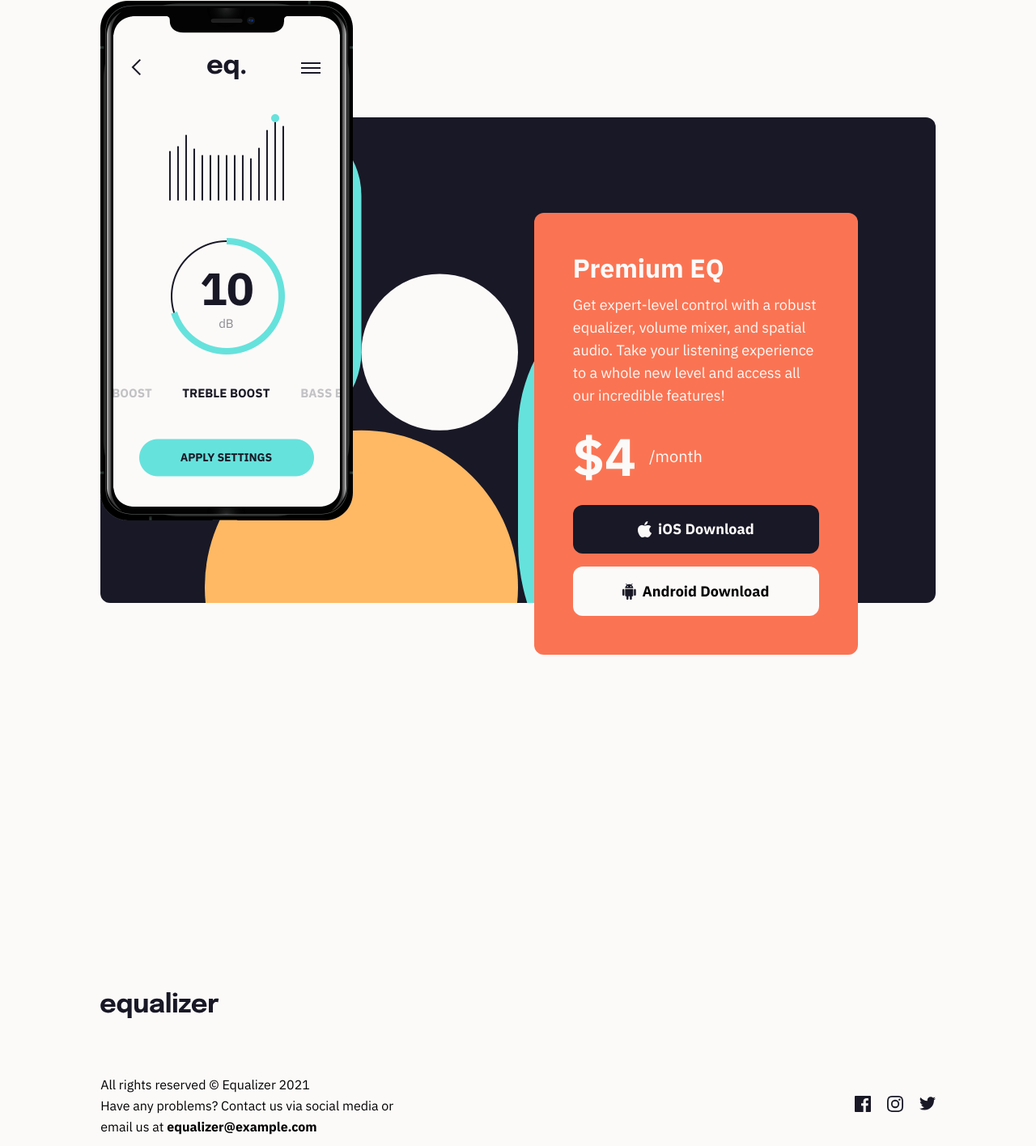
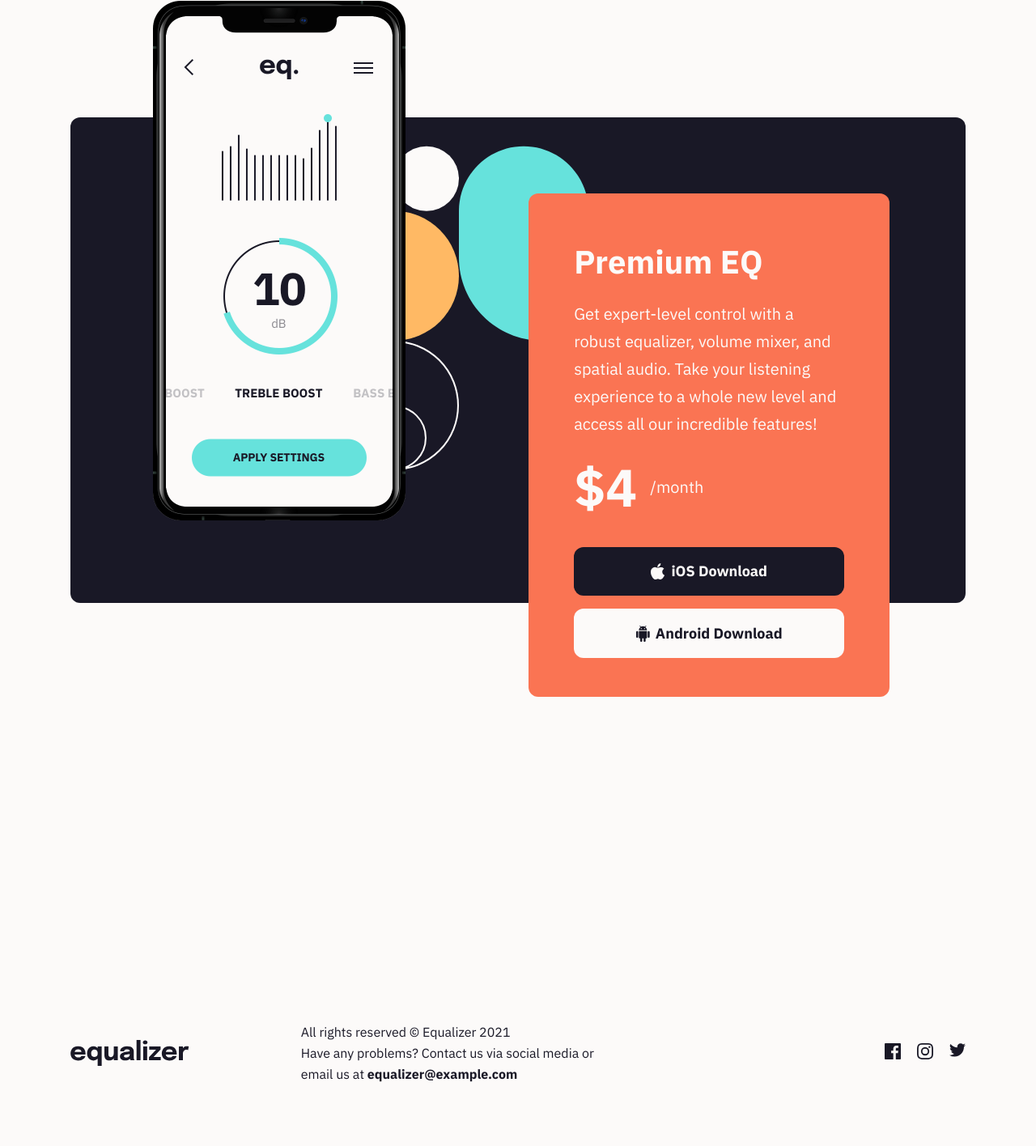
Before and after one commit to Dudeldups/FM-equalizer-landing-page, a plain HTML site: page index.html in a window 1280 px wide. Shown: the part 544-1960 px from the top of the page at 81% size. Drawn offline with Linux system fonts and the light colour scheme.

Commit message:
added desktop mq for cta and footer

```diff
--- a/index.html
+++ b/index.html
@@ -90,7 +90,9 @@
           <p>All rights reserved © Equalizer 2021</p>
           <p>
             Have any problems? Contact us via social media or email us at
-            <span class="footer__email">equalizer@example.com</span>
+            <a href="mailto:equalizer@example.com" class="footer__email"
+              >equalizer@example.com</a
+            >
           </p>
         </article>
         <nav class="footer__nav">
--- a/src/scss/base/_base.scss
+++ b/src/scss/base/_base.scss
@@ -7,6 +7,6 @@ body {
   max-width: 32rem;
 
   @include mq(680px) {
-    max-width: 69.375rem;
+    max-width: 74rem;
   }
 }
--- a/src/scss/base/_typography.scss
+++ b/src/scss/base/_typography.scss
@@ -42,13 +42,13 @@ body {
   color: $clr-white;
 
   &__title {
-    font-size: 2rem;
+    font-size: get-clamp(2rem, 2.5rem, 48rem, 59.375rem);
     line-height: 2.5rem;
   }
 
   &__desc {
-    font-size: 1.125rem;
-    line-height: 1.75rem;
+    font-size: get-clamp(1.125rem, 1.25rem, 48rem, 59.375rem);
+    line-height: get-clamp(1.75rem, 2.125rem, 48rem, 59.375rem);
   }
 
   &__price {
@@ -72,9 +72,15 @@ body {
   &-ios {
     color: $clr-white;
   }
+
+  &-android {
+    color: $clr-black;
+  }
 }
 
 .footer {
+  color: $clr-black;
+
   &__text {
     font-size: 1rem;
     line-height: 1.625rem;
@@ -86,5 +92,7 @@ body {
       weight: 700;
     }
     line-height: 1.625rem;
+    text-decoration: none;
+    color: inherit;
   }
 }
--- a/src/scss/components/_buttons.scss
+++ b/src/scss/components/_buttons.scss
@@ -11,7 +11,7 @@
   transition: background 0.3s ease-in;
 
   &-ios {
-    margin-top: 1.1rem;
+    margin-top: get-clamp(1.1rem, 2rem, 42.5rem, 60rem);
     background: $clr-black;
 
     &:hover,
--- a/src/scss/partials/_cta.scss
+++ b/src/scss/partials/_cta.scss
@@ -5,12 +5,12 @@
   height: 37.5rem;
   position: relative;
   background: $clr-black url("../assets/images/bg-pattern-2.svg") top center /
-    75% no-repeat;
+    min(75%, 20rem) no-repeat;
   border-radius: 0.75rem;
 
   @include mq(680px) {
     margin-inline: $margin-inline-main;
-    background-image: url("../assets/images/bg-pattern-2.svg");
+    background-position: min(50%, 20rem) -37%;
   }
 
   &__img {
@@ -21,25 +21,26 @@
 
     @include mq(680px) {
       max-width: get-clamp(16.4rem, 19.5rem, 42.5rem, 62.5rem);
-      inset: -9rem auto auto 0;
+      inset: -9rem auto auto get-clamp(2rem, 6.38rem, 42.5rem, 60rem);
     }
   }
 
   &__inner-box {
     position: absolute;
     bottom: max(calc(-4rem - 70vw), -25rem);
-    padding: 3rem get-clamp(2.25rem, 3rem, 23.4375rem, 35rem);
+    padding: get-clamp(3rem, 4rem, 48rem, 59.375rem)
+      get-clamp(2.25rem, 3.5rem, 23.4375rem, 59.375rem) 3rem;
     background-color: $clr-main;
     border-radius: 0.75rem;
 
     @include mq(680px) {
-      max-width: 25rem;
-      inset: auto get-clamp(2rem, 6rem, 42.5rem, 60rem) -4rem auto;
+      max-width: get-clamp(25rem, 27.875rem, 48rem, 59.375rem);
+      inset: auto get-clamp(2rem, 5.85rem, 42.5rem, 60rem) -7.25rem auto;
     }
   }
 
   &__desc {
-    margin-top: 0.75rem;
+    margin-top: get-clamp(0.75rem, 1.75rem, 42.5rem, 59.375rem);
   }
 
   &__price {
--- a/src/scss/partials/_footer.scss
+++ b/src/scss/partials/_footer.scss
@@ -9,22 +9,30 @@
     bottom: 4rem;
   }
 
+  @include mq(950px) {
+    grid-template-columns: auto 1fr;
+    align-items: center;
+  }
+
+  &__logo {
+    margin-right: 6.6rem;
+  }
+
   &__wrapper {
     @include mq(680px) {
       display: flex;
       align-items: center;
+      justify-content: space-between;
     }
   }
 
   &__text {
-    margin-right: auto;
     max-width: 40ch;
   }
 
   &__nav {
     margin-block: 4rem;
     display: flex;
-    align-items: center;
     gap: 1.25rem;
   }
 
```
Also changed, not shown: src/css/main.css, 1 other file.
